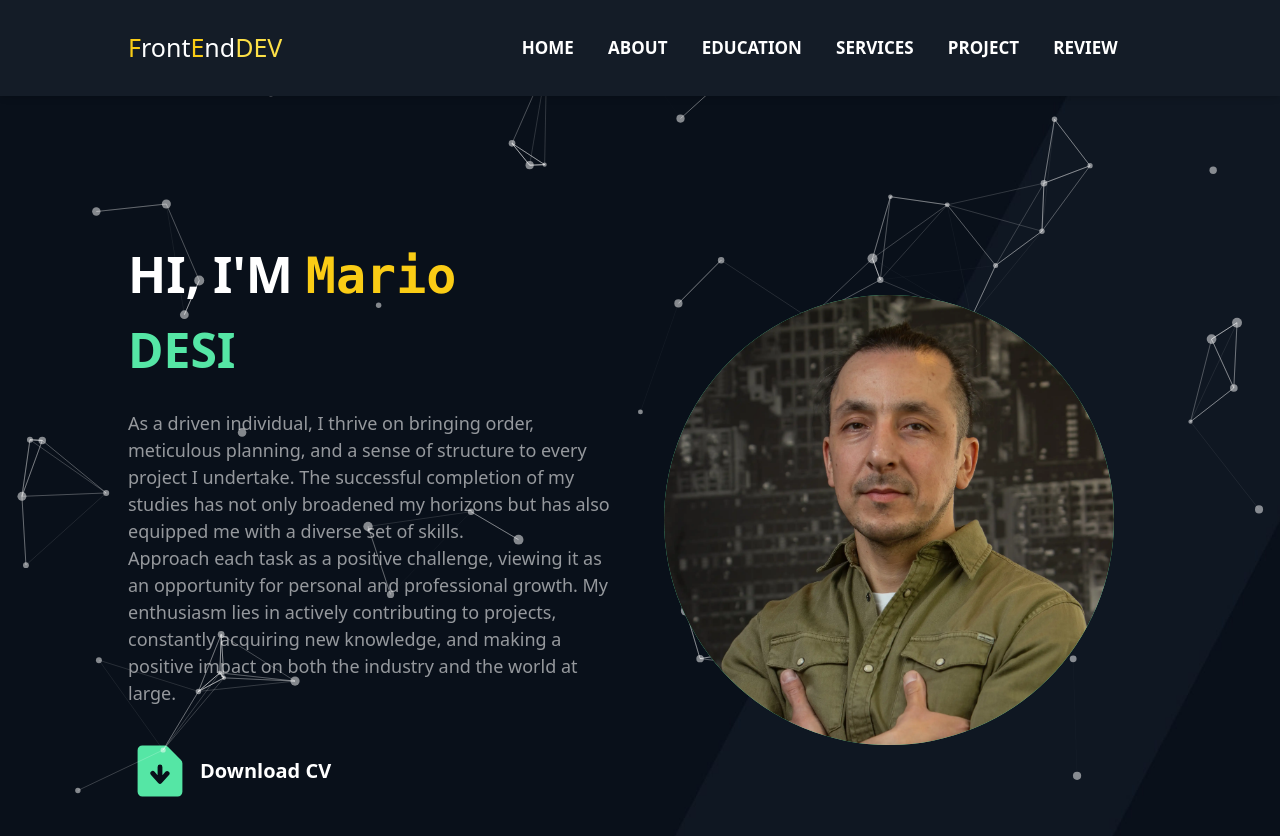
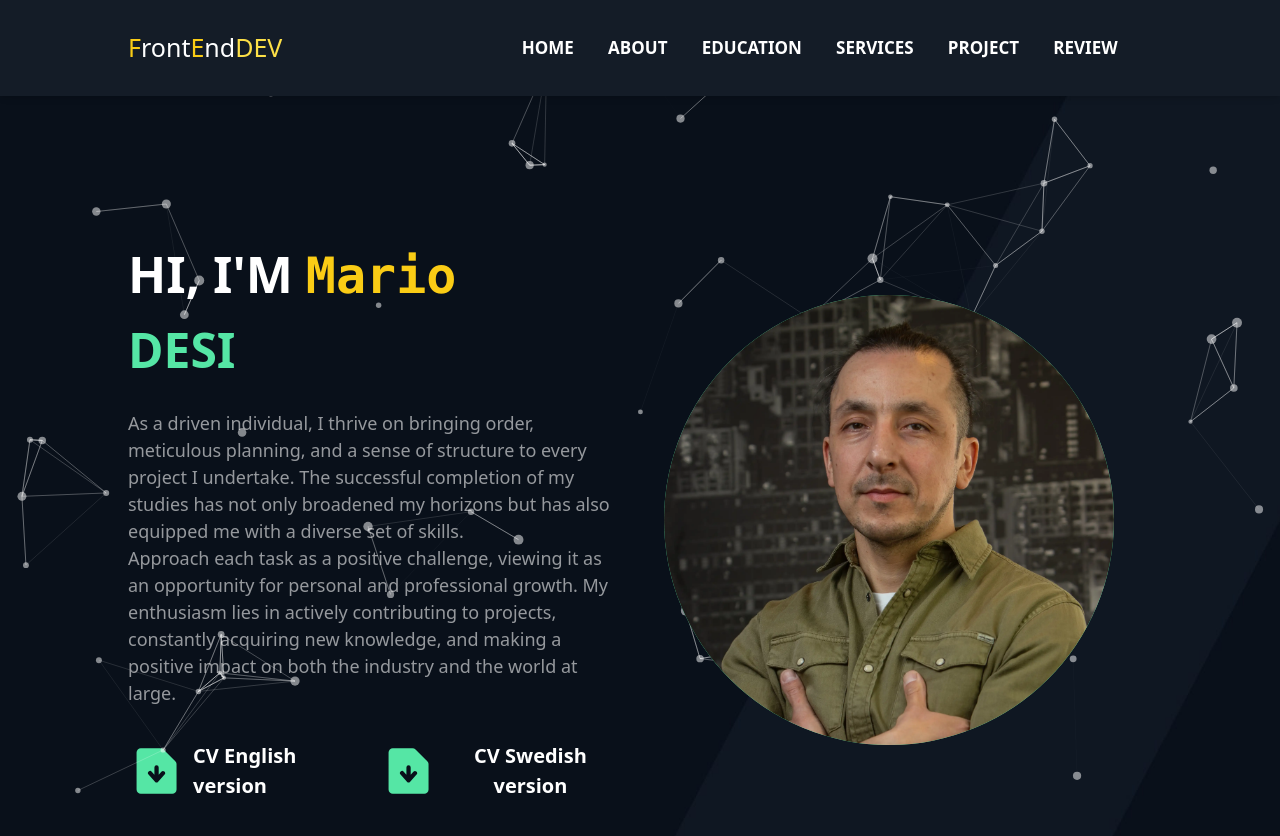
Before and after one commit to MarioDanilo0111/port_folio, a Next.js app: page / in a window 1280 px wide. Shown: the top 836 px of the page. Built offline with nearby package versions, Linux system fonts and the light colour scheme.

Commit message:
Added download button for Swedish CV version and .pdf file

```diff
--- a/pages/Components/Hero.tsx
+++ b/pages/Components/Hero.tsx
@@ -52,15 +52,21 @@ const Hero = () => {
               >
                 <DocumentArrowDownIcon className="w-[4rem] h-[4rem] hover:text-yellow-400 transition-all duration-200 text-[#55e6a5] " />
                 <p className="text-[20px] font-semibold text-white">
-                  Download CV
+                  CV English version
                 </p>
               </a>
-              {/* <button className="flex items-center space-x-2">
-                <PlayCircleIcon className="w-[4rem] h-[4rem] hover:text-yellow-400 transition-all duration-200 text-[#55e6a5] " />
-                <p className="text-[20px] font-semibold text-white">
-                  Watch The Video
-                </p>
-              </button> */}
+              <a
+                href="/myCV/CV-2024-Portfolio Swedish LinkedIn.pdf"
+                download="CV-2024-Portfolio Swedish LinkedIn.pdf"
+                className="flex items-center space-x-2"
+              >
+                <button className="flex items-center space-x-2">
+                  <DocumentArrowDownIcon className="w-[4rem] h-[4rem] hover:text-yellow-400 transition-all duration-200 text-[#55e6a5] " />
+                  <p className="text-[20px] font-semibold text-white">
+                    CV Swedish version
+                  </p>
+                </button>
+              </a>
             </div>
           </div>
           <div
```
Also changed, not shown: 1 other file (tests, documents, lock files or other folders).
